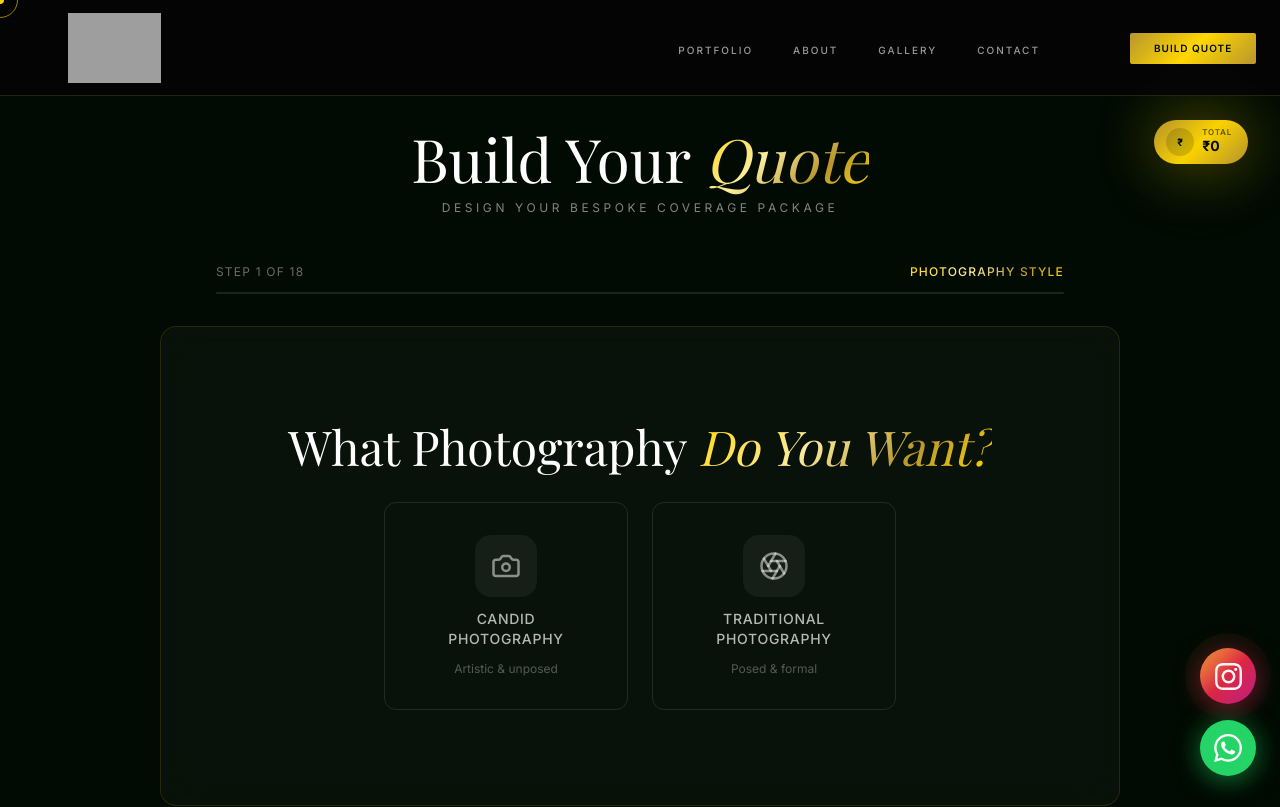
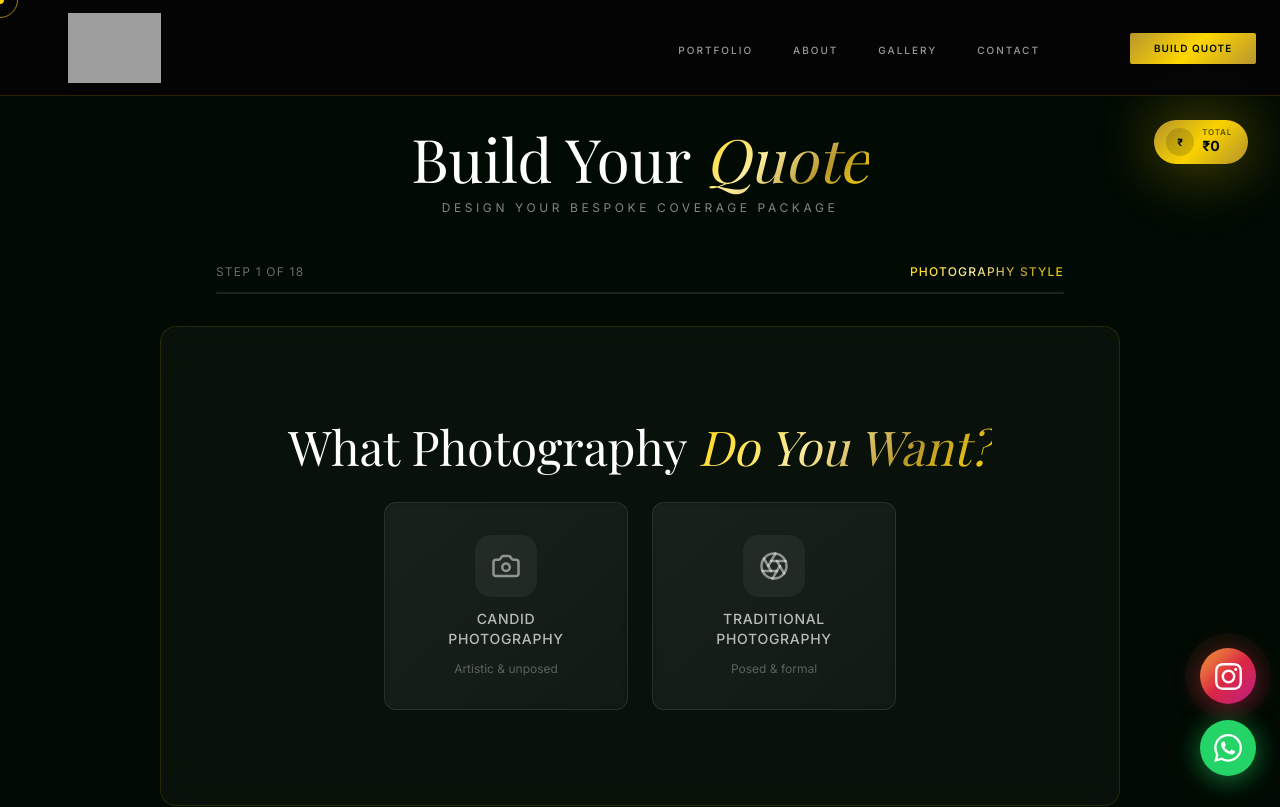
Before and after one commit to balajiprojects049-art/Landscape-Weddings, a React (Vite) app: page /quote in a window 1280 px wide. Shown: the top 807 px of the page. Built offline with nearby package versions, Linux system fonts and the light colour scheme; grey boxes are pictures that could not be loaded; a web font is replaced by a local one.

Commit message:
style(quote): upgrade card styles to modern glassmorphism aesthetics

```diff
--- a/src/pages/Quote.jsx
+++ b/src/pages/Quote.jsx
@@ -136,10 +136,10 @@ function OptionCard({ id, label, icon: Icon, selected, onToggle, price, showStep
             whileTap={{ scale: 0.98 }}
             onClick={() => onToggle(id)}
             className={clsx(
-                'relative flex flex-col items-center justify-start gap-2 p-5 md:p-6 border rounded-xl transition-all duration-400 group cursor-pointer min-h-[220px]',
+                'relative flex flex-col items-center justify-start gap-2 p-5 md:p-6 border rounded-xl transition-all duration-500 group cursor-pointer min-h-[220px] overflow-hidden',
                 selected
-                    ? 'bg-gold/10 border-gold shadow-gold'
-                    : 'bg-white/2 border-white/10 hover:border-gold/30 hover:bg-white/5'
+                    ? 'bg-gradient-to-br from-gold/20 to-gold/5 border-gold shadow-[0_0_25px_rgba(212,175,55,0.2)] backdrop-blur-md'
+                    : 'bg-gradient-to-br from-white/[0.04] to-white/[0.01] border-white/10 hover:border-gold/40 hover:from-white/[0.08] hover:to-white/[0.03] backdrop-blur-sm hover:shadow-[0_8px_30px_rgba(212,175,55,0.15)]'
             )}
         >
             {selected && (
@@ -223,10 +223,10 @@ function RadioCard({ id, label, subtitle, icon: Icon, selected, onSelect, price
             whileTap={{ scale: 0.97 }}
             onClick={() => onSelect(id)}
             className={clsx(
-                'relative flex flex-col items-center justify-center gap-3 p-8 border rounded-xl transition-all duration-400 group cursor-pointer w-full',
+                'relative flex flex-col items-center justify-center gap-3 p-8 border rounded-xl transition-all duration-500 group cursor-pointer w-full overflow-hidden',
                 selected
-                    ? 'bg-gold/10 border-gold shadow-gold'
-                    : 'bg-white/2 border-white/10 hover:border-gold/30 hover:bg-white/5'
+                    ? 'bg-gradient-to-br from-gold/20 to-gold/5 border-gold shadow-[0_0_25px_rgba(212,175,55,0.2)] backdrop-blur-md'
+                    : 'bg-gradient-to-br from-white/[0.04] to-white/[0.01] border-white/10 hover:border-gold/40 hover:from-white/[0.08] hover:to-white/[0.03] backdrop-blur-sm hover:shadow-[0_8px_30px_rgba(212,175,55,0.15)]'
             )}
         >
             {selected && (
```
